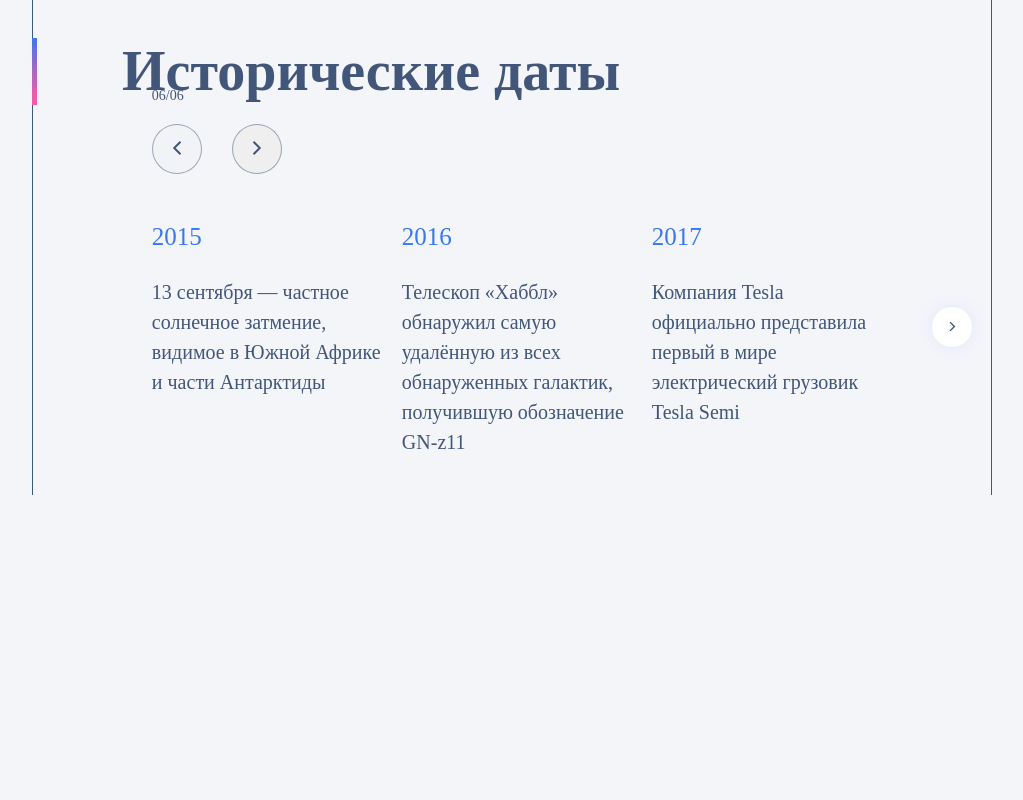
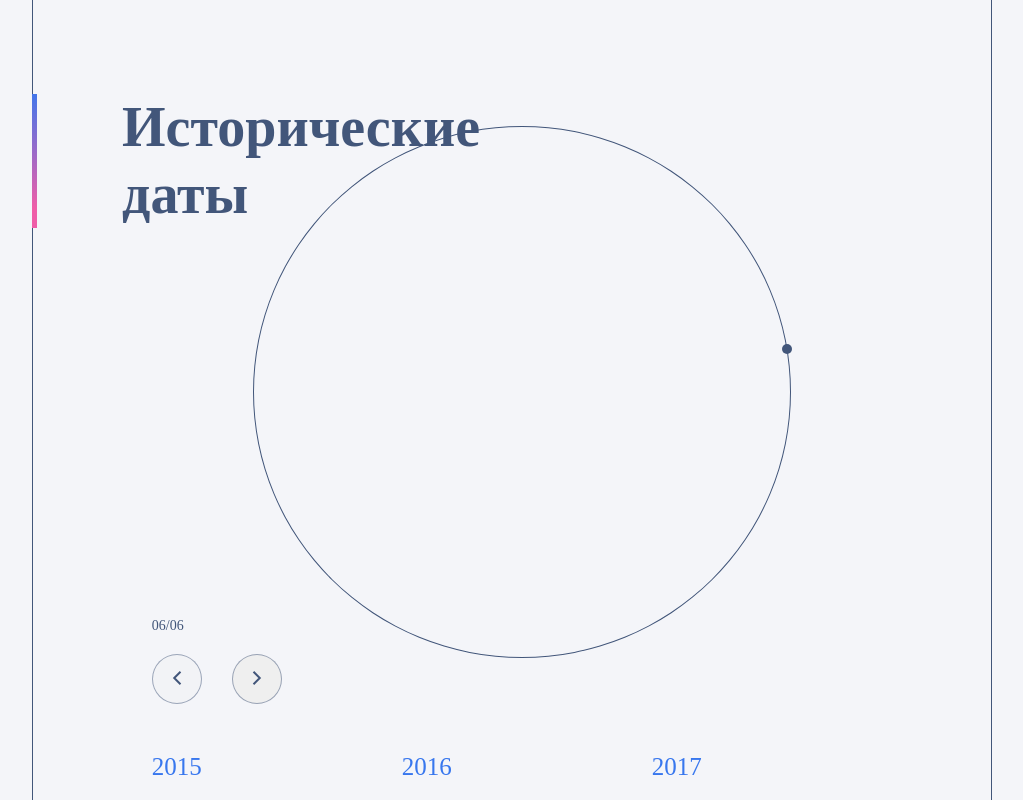
Before and after one commit to EgorVolg/swiper, a React (Create React App) app: page / in a window 1280 px wide. Shown: the top 800 px of the page, without its empty margins (180-1203 px from the left). Built offline with nearby package versions, Linux system fonts and the light colour scheme; the HTML template or start-up script is replaced by a standard one.

Commit message:
Integrate historical data into App component; pass info to MySwiper and update TimelineWheel to accept pointsQuantity prop

```diff
--- a/src/App.tsx
+++ b/src/App.tsx
@@ -2,6 +2,39 @@ import React from "react";
 import styled from "styled-components";
 import { MySwiper } from "./components/swiper/Swiper";
 import { TimelineWheel } from "./components/timeline/TimelineWheel";
+
+const info = [
+  {
+    year: 2015,
+    title:
+      "13 сентября — частное солнечное затмение, видимое в Южной Африке и части Антарктиды",
+  },
+  {
+    year: 2016,
+    title:
+      "Телескоп «Хаббл» обнаружил самую удалённую из всех обнаруженных галактик, получившую обозначение GN-z11",
+  },
+  {
+    year: 2017,
+    title:
+      "Компания Tesla официально представила первый в мире электрический грузовик Tesla Semi",
+  },
+  {
+    year: 2015,
+    title:
+      "13 сентября — частное солнечное затмение, видимое в Южной Африке и части Антарктиды",
+  },
+  {
+    year: 2016,
+    title:
+      "Телескоп «Хаббл» обнаружил самую удалённую из всех обнаруженных галактик, получившую обозначение GN-z11",
+  },
+  {
+    year: 2017,
+    title:
+      "Компания Tesla официально представила первый в мире электрический грузовик Tesla Semi",
+  },
+];
 
 function App() {
   return (
@@ -9,8 +42,8 @@ function App() {
       <Title>Исторические даты</Title>
       <Main>
         <Container>
-          <TimelineWheel />
-          <MySwiper />
+          <TimelineWheel pointsQuantity={info.length} />
+          <MySwiper info={info} />
         </Container>
       </Main>
     </Wrapper>
@@ -26,17 +59,15 @@ const Wrapper = styled.div`
 
 const Main = styled.main`
   padding: 8.8% 2% 4% 4%;
-
   border-left: 1px solid rgba(66, 86, 122, 1);
   border-right: 1px solid rgba(66, 86, 122, 1);
-
   height: 100%;
 `;
 
 const Title = styled.h1`
   position: absolute;
-
-
+  width: 18%;
+  top: 7%;
   padding-left: 7%;
   font-family: PT Sans;
   font-weight: 700;
@@ -45,8 +76,8 @@ const Title = styled.h1`
   letter-spacing: 0%;
   color: #42567a;
 
-   &::before {
-    content: '';
+  &::before {
+    content: "";
     position: absolute;
     top: 0;
     left: 0;
--- a/src/components/swiper/Swiper.tsx
+++ b/src/components/swiper/Swiper.tsx
@@ -7,42 +7,13 @@ import styled from "styled-components";
 import VectorRight from "./../assets/Next.svg";
 import VectorLeft from "./../assets/Prev.svg";
 
-const info = [
-  {
-    year: 2015,
-    title:
-      "13 сентября — частное солнечное затмение, видимое в Южной Африке и части Антарктиды",
-  },
-  {
-    year: 2016,
-    title:
-      "Телескоп «Хаббл» обнаружил самую удалённую из всех обнаруженных галактик, получившую обозначение GN-z11",
-  },
-  {
-    year: 2017,
-    title:
-      "Компания Tesla официально представила первый в мире электрический грузовик Tesla Semi",
-  },
-  {
-    year: 2015,
-    title:
-      "13 сентября — частное солнечное затмение, видимое в Южной Африке и части Антарктиды",
-  },
-  {
-    year: 2016,
-    title:
-      "Телескоп «Хаббл» обнаружил самую удалённую из всех обнаруженных галактик, получившую обозначение GN-z11",
-  },
-  {
-    year: 2017,
-    title:
-      "Компания Tesla официально представила первый в мире электрический грузовик Tesla Semi",
-  },
-];
-
 SwiperCore.use([Navigation]);
 
-export const MySwiper = () => {
+export const MySwiper = ({
+  info,
+}: {
+  info: { year: number; title: string }[];
+}) => {
   const [isBeginning, setIsBeginning] = useState(true);
   const [isEnd, setIsEnd] = useState(false);
   const swiperRef = useRef<SwiperCore | null>(null);
--- a/src/components/timeline/TimelineWheel.tsx
+++ b/src/components/timeline/TimelineWheel.tsx
@@ -1,15 +1,69 @@
-import React from "react";
+import React, { useEffect, useRef } from "react";
 import styled from "styled-components";
-import VectorRight from "./../assets/Next.svg";
-import VectorLeft from "./../assets/Prev.svg";
-export const TimelineWheel = () => {
+import { gsap } from "gsap";
+
+export const TimelineWheel = ({
+  pointsQuantity,
+}: {
+  pointsQuantity: number;
+}) => {
+  const dotsRef = useRef<Array<HTMLDivElement | null>>([]);
+
+  useEffect(() => {
+    const radius = 265; // Радиус круга
+    const angle = (2 * Math.PI) / 6; // Угол между точками
+
+    dotsRef.current.forEach((dot, index) => {
+      if (dot) {
+        const x = radius * Math.cos(angle * index);
+        const y = radius * Math.sin(angle * index);
+        gsap.set(dot, { x, y });
+      }
+    });
+  }, []);
+
   return (
     <TimelineWheelWrap>
-
+      <Circle />
+      {[pointsQuantity].map((_, index) => (
+        <Point
+          key={index}
+          ref={(el) => {
+            if (el) {
+              dotsRef.current[index] = el;
+            }
+          }}
+        />
+      ))}
     </TimelineWheelWrap>
   );
 };
 
 const TimelineWheelWrap = styled.div`
+  position: relative;
+  width: 536px;
+  height: 530px;
+  margin: 0 auto;
+`;
 
+const Circle = styled.div`
+  position: absolute;
+  top: 58%;
+  left: 50%;
+  width: 100%;
+  height: 100%;
+  border: 1px solid rgba(66, 86, 122, 1);
+  border-radius: 50%;
+  transform: translate(-50%, -50%);
 `;
+
+const Point = styled.div`
+  position: absolute;
+  width: 10px;
+  height: 10px;
+  border-radius: 50%;
+  top: 50%;
+  left: 50%;
+  transform: translate(-50%, -50%);
+  background-color: rgba(66, 86, 122, 1);
+`;
```
